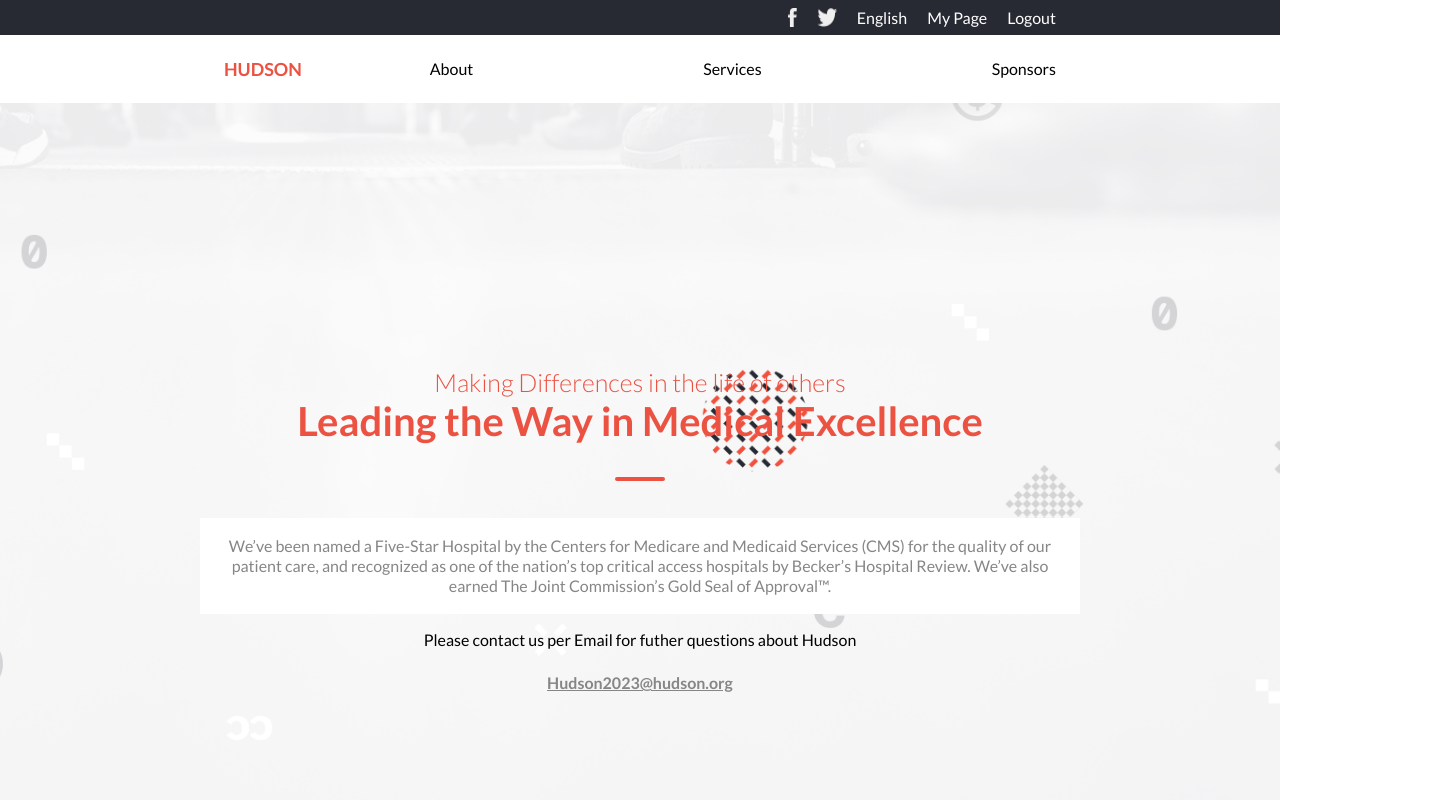
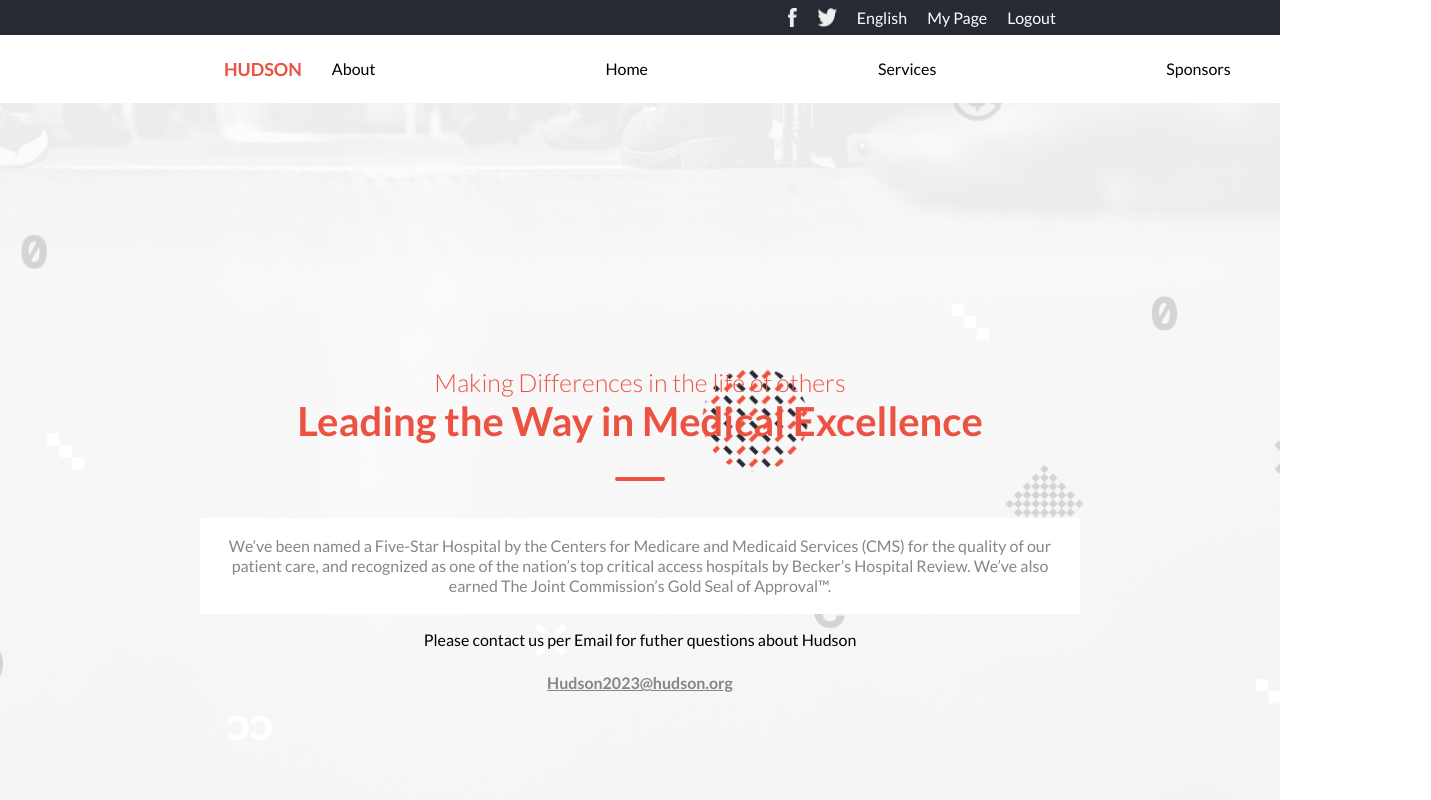
Before and after one commit to brighton0102/HTML-CSS-JavaScript-Capstone-Project, a website: page about.html in a window 1280 px wide. Shown: the top 800 px of the page, 1431 px wide, since content can reach past the window. Drawn offline with Linux system fonts and the light colour scheme.

Commit message:
added the home link to the about page

```diff
--- a/about.html
+++ b/about.html
@@ -24,6 +24,7 @@
                     <a class="logo" href="index.html">HUDSON</a>
                     <ul class="desktop-nav-items">
                         <li class="nav-items"><a href="">About</a></li>
+                        <li class="nav-items"><a href="index.html">Home</a></li>
                         <li class="nav-items"><a href="">Services</a></li>
                         <li class="nav-items"><a href="">Sponsors</a></li>
                     </ul>
```
